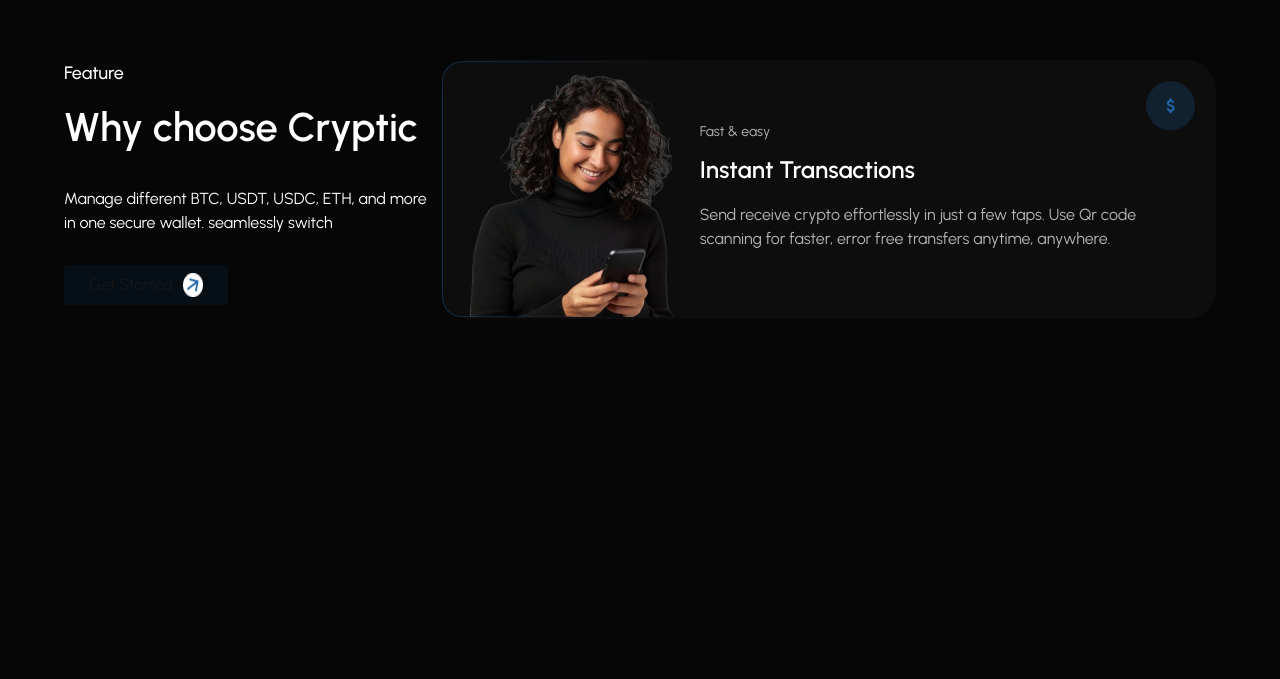
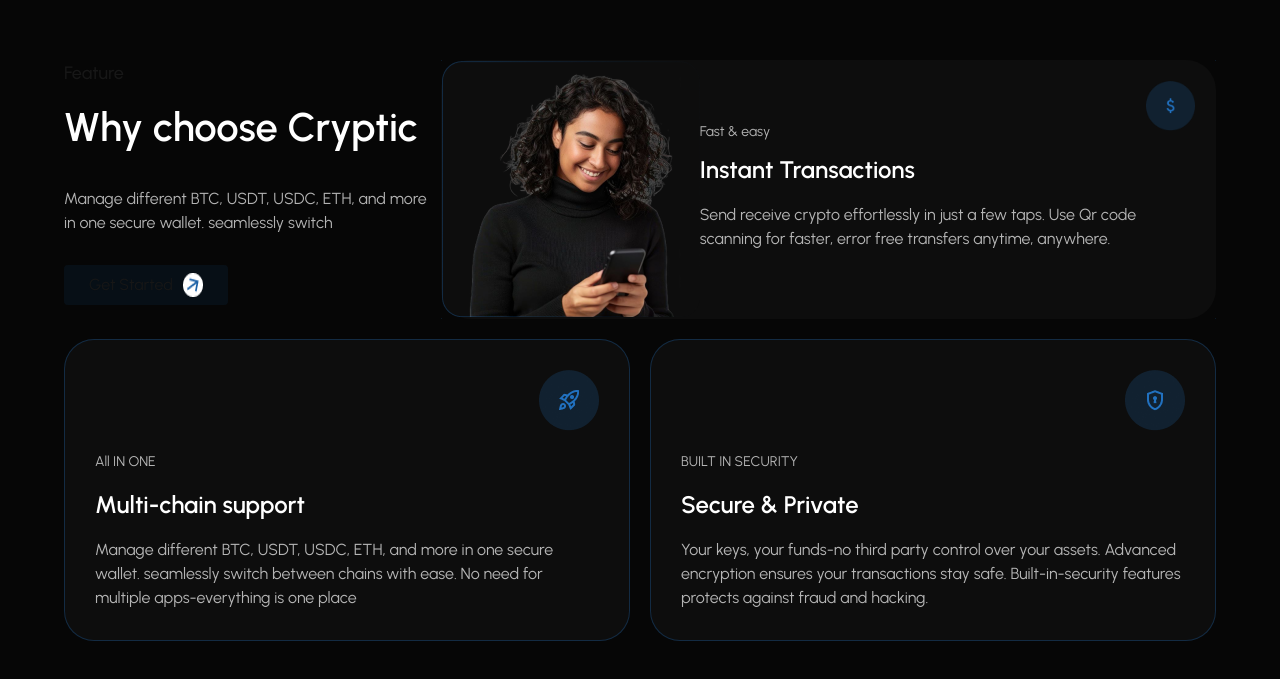
Before and after one commit to Abdulrafiudev/Crypto-Landing-Page, a Next.js app: page / in a window 1280 px wide. Shown: the part 1219-1898 px from the top of the page. Before the commit the page ends 1588 px from the top, so only its background shows below. Built offline with nearby package versions, Linux system fonts and the light colour scheme.

Commit message:
completed features section

```diff
--- a/app/components/feature/feature.tsx
+++ b/app/components/feature/feature.tsx
@@ -1,8 +1,9 @@
 import React from "react";
 import ArrowBtn from "../button/arrowBtn";
 import styles from "./feature.module.css";
-import { woman, dollar } from "@/images";
+import { woman, dollar, aeroplane, shield } from "@/images";
 import Image from "next/image";
+import FeaturesCard from "./featuresCard";
 
 const Feature = () => {
   return (
@@ -10,11 +11,11 @@ const Feature = () => {
       <div className="w-[90%]">
         <div className="flex">
           <div className="flex flex-col flex-[0.5] ">
-            <p className="text-[#FFFFFF] text-[18px] font-[500]">Feature</p>
+            <p className="text-[#FFFFFFB2]] text-[18px] font-[500]">Feature</p>
             <h2 className="text-[#FFFFFF] text-[40px] font-[600] mt-[10px]">
               Why choose Cryptic
             </h2>
-            <p className="text-[#FFFFFF] text-[16px] font-[400] max-w-[400px] mt-[30px] mb-[30px]">
+            <p className="text-[#FFFFFFB2] text-[16px] font-[400] max-w-[400px] mt-[30px] mb-[30px]">
               Manage different BTC, USDT, USDC, ETH, and more in one secure
               wallet. seamlessly switch
             </p>
@@ -45,6 +46,23 @@ const Feature = () => {
             />
           </div>
         </div>
+        <div className="flex mt-[20px] gap-[20px]">
+          <FeaturesCard
+            image={aeroplane}
+            quote="All IN ONE"
+            heading="Multi-chain support"
+            description="Manage different BTC, USDT, USDC, ETH, and more in one secure wallet.
+          seamlessly switch between chains with ease. No need for multiple
+          apps-everything is one place"
+          />
+          <FeaturesCard
+            image={shield}
+            quote="BUILT IN SECURITY"
+            heading="Secure & Private"
+            description="Your keys, your funds-no third party control over your assets. Advanced encryption ensures your transactions stay safe.
+Built-in-security features protects against fraud and hacking."
+          />
+        </div>
       </div>
     </div>
   );
--- /dev/null
+++ b/app/components/feature/featuresCard.tsx
@@ -0,0 +1,29 @@
+import { StaticImageData } from "next/image";
+import React from "react";
+import Image from "next/image";
+
+const FeaturesCard: React.FC<{
+  image: StaticImageData;
+  quote: string;
+  heading: string;
+  description: string;
+}> = ({ image, quote, heading, description }) => {
+  return (
+    <div className="flex-1 bg-[#0D0D0D] border-[1px] border-solid border-[#2171C04D] p-[30px] rounded-[30px] flex flex-col">
+      <div className="w-full flex justify-end">
+        <Image src={image} alt="aeroplane" />
+      </div>
+      <div className="mt-[20px]">
+        <p className="text-[#FFFFFFB2] text-[14px] font-[400]">{quote}</p>
+        <p className="text-[#FFFFFF] font-[600] text-[24px] mt-[15px]">
+          {heading}
+        </p>
+        <p className="text-[#FFFFFFB2] text-[16px] font-[400] mt-[15px]">
+          {description}
+        </p>
+      </div>
+    </div>
+  );
+};
+
+export default FeaturesCard;
--- a/images/index.ts
+++ b/images/index.ts
@@ -9,6 +9,8 @@ import bitget from "../public/img/bitget.png";
 import gitcoin from "../public/img/gitcoin.png";
 import woman from "../public/img/woman.png";
 import dollar from "../public/img/dollar.png";
+import aeroplane from "../public/img/aeroplane.png";
+import shield from "../public/img/shield.png";
 
 export {
   logo,
@@ -22,4 +24,6 @@ export {
   gitcoin,
   woman,
   dollar,
+  aeroplane,
+  shield,
 };
```
Also changed, not shown: public/img/aeroplane.png (added), public/img/shield.png (added).
